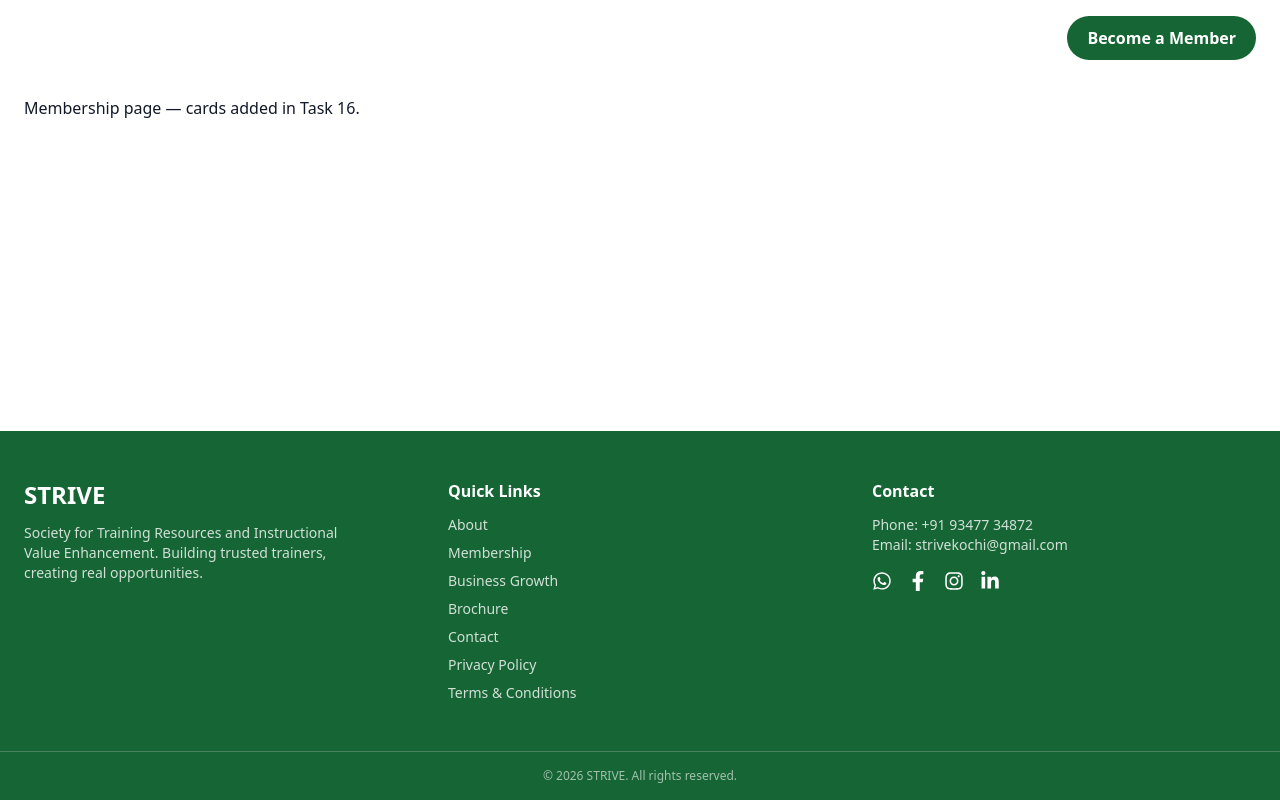
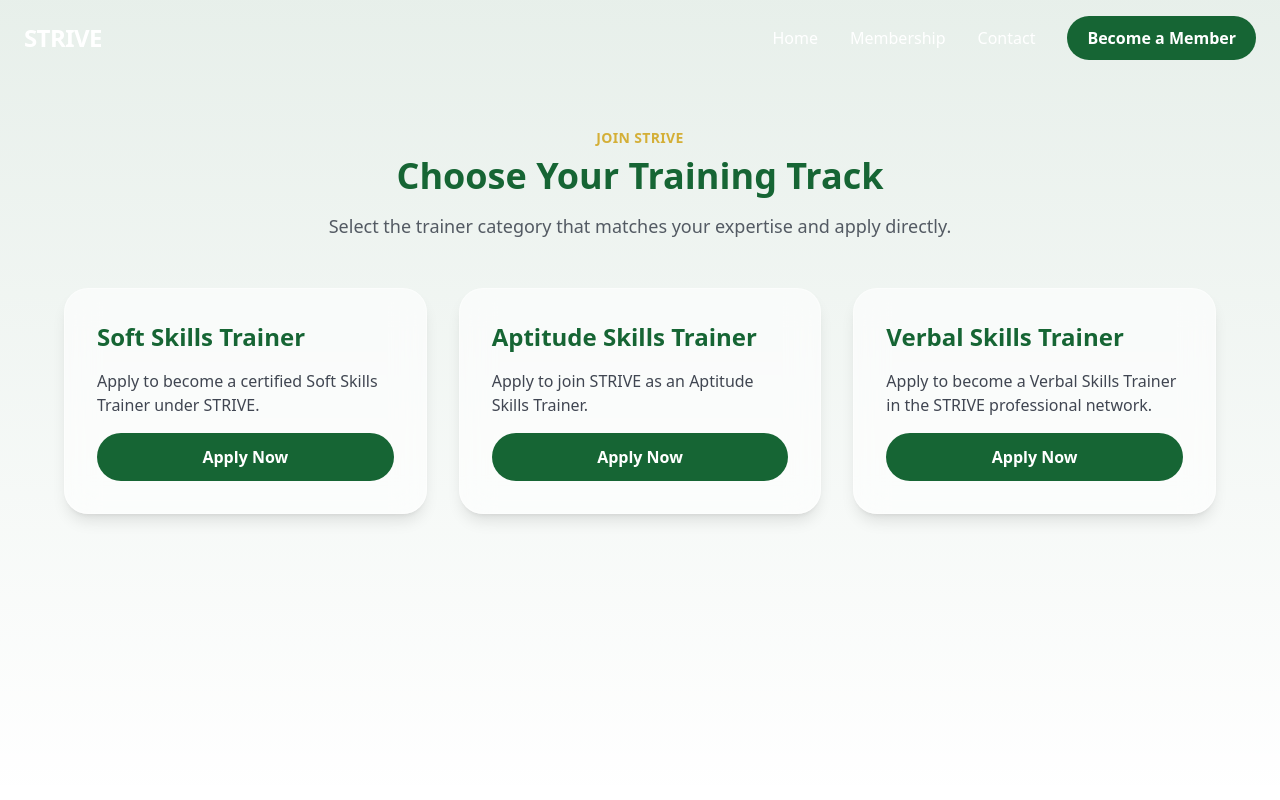
Before and after one commit to routrly/strive, a React (Vite) app in the folder strive-website/: page /membership in a window 1280 px wide. Shown: the top 800 px of the page. Built offline with nearby package versions, Linux system fonts and the light colour scheme.

Commit message:
Add Membership page with 3 glassmorphism application cards (Phase 4 complete)

```diff
--- /dev/null
+++ b/strive-website/src/components/MembershipCard.jsx
@@ -0,0 +1,16 @@
+export default function MembershipCard({ title, description, formUrl }) {
+  return (
+    <div className="rounded-card p-8 bg-white/60 backdrop-blur-lg border border-white/40 shadow-lg flex flex-col gap-4 h-full">
+      <h3 className="text-2xl font-bold text-primary">{title}</h3>
+      <p className="text-text/80 flex-1">{description}</p>
+      <a
+        href={formUrl}
+        target="_blank"
+        rel="noopener noreferrer"
+        className="inline-block text-center bg-primary text-white px-6 py-3 rounded-full font-semibold hover:bg-secondary transition-colors"
+      >
+        Apply Now
+      </a>
+    </div>
+  )
+}
--- a/strive-website/src/pages/Membership.jsx
+++ b/strive-website/src/pages/Membership.jsx
@@ -1,3 +1,39 @@
+import SectionHeading from '../components/SectionHeading'
+import MembershipCard from '../components/MembershipCard'
+
+const TRACKS = [
+  {
+    title: 'Soft Skills Trainer',
+    description: 'Apply to become a certified Soft Skills Trainer under STRIVE.',
+    formUrl: 'https://docs.google.com/forms/d/1lPRhpVq0SEQAxuQ-aK8w_2mibONopxEUiMcbefD4Lbo/viewform',
+  },
+  {
+    title: 'Aptitude Skills Trainer',
+    description: 'Apply to join STRIVE as an Aptitude Skills Trainer.',
+    formUrl: 'https://docs.google.com/forms/d/1fMaMXWx7NpYU5AqYE_JUPwfHjFnYi-m6RBsukwPksI0/viewform',
+  },
+  {
+    title: 'Verbal Skills Trainer',
+    description: 'Apply to become a Verbal Skills Trainer in the STRIVE professional network.',
+    formUrl: 'https://docs.google.com/forms/d/1VlT32DSLPTG-Rqd7YcRdXYAkbRtkJ_isOxIZTu58nng/viewform',
+  },
+]
+
 export default function Membership() {
-  return <div className="pt-24 px-6">Membership page — cards added in Task 16.</div>
+  return (
+    <section className="pt-32 pb-20 px-6 bg-gradient-to-b from-primary/10 to-transparent min-h-screen">
+      <div className="max-w-6xl mx-auto">
+        <SectionHeading
+          eyebrow="Join STRIVE"
+          title="Choose Your Training Track"
+          subtitle="Select the trainer category that matches your expertise and apply directly."
+        />
+        <div className="grid md:grid-cols-3 gap-8">
+          {TRACKS.map((track) => (
+            <MembershipCard key={track.title} {...track} />
+          ))}
+        </div>
+      </div>
+    </section>
+  )
 }
```
